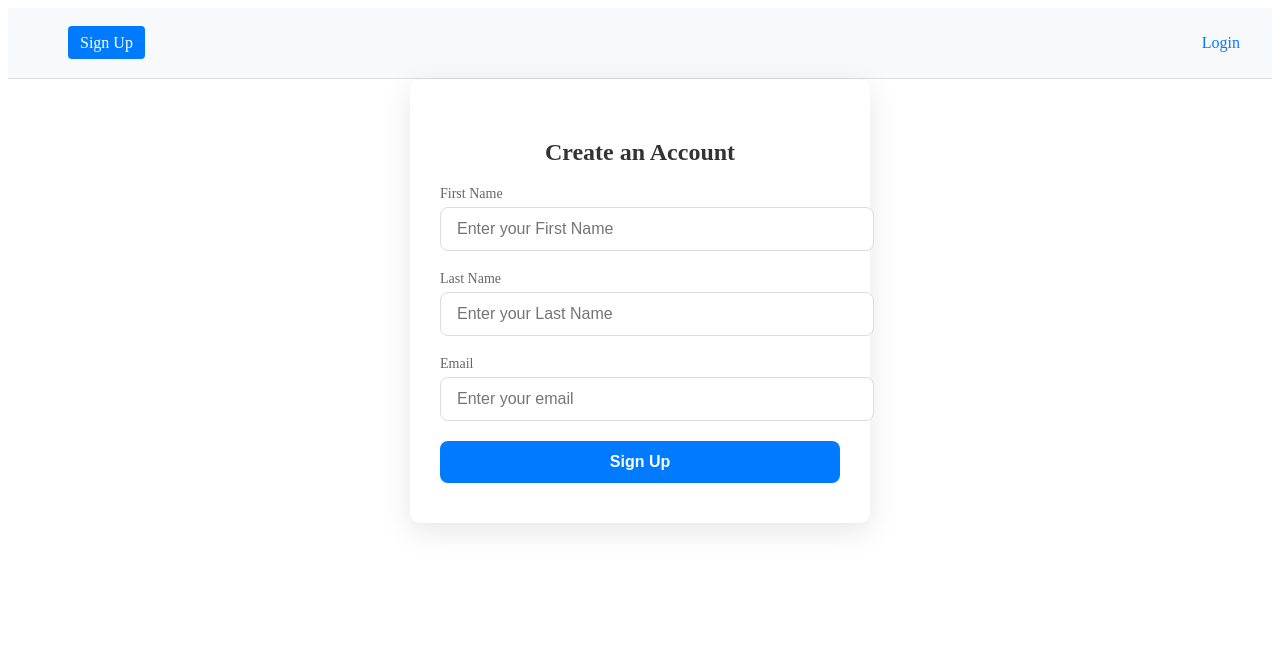
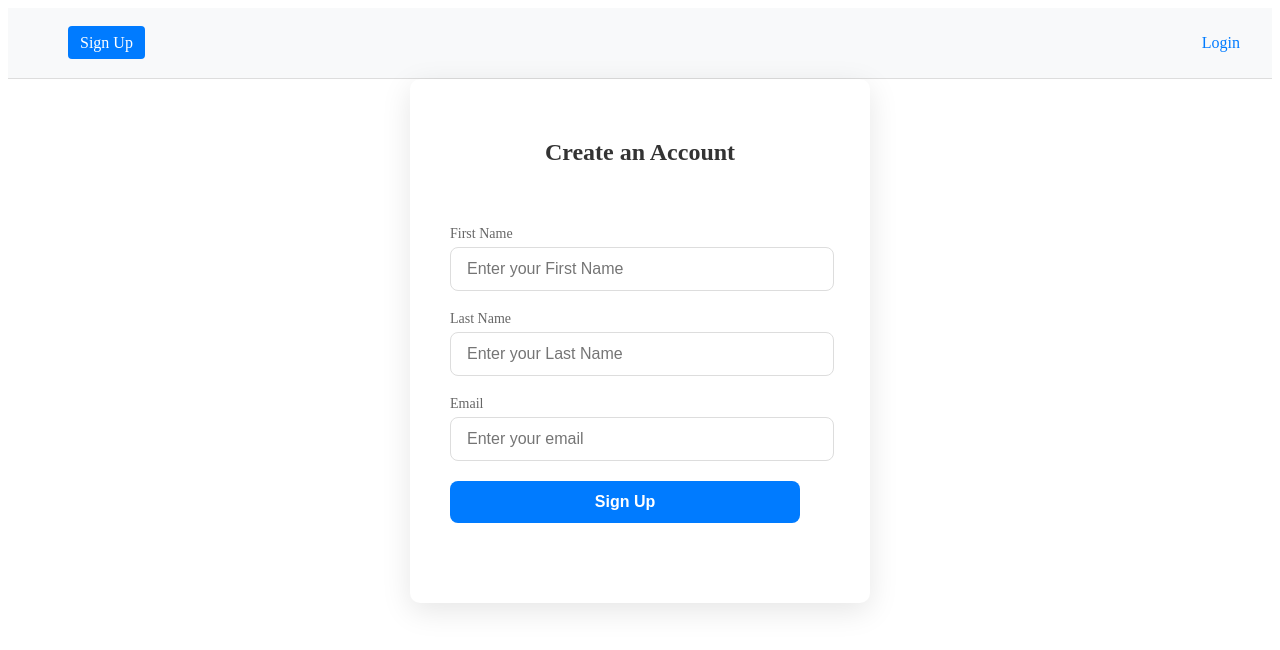
Before and after one commit to emmanueliyanu21/users, an Angular app: page /signup in a window 1280 px wide. Shown: the top 650 px of the page. Built offline with nearby package versions, Linux system fonts and the light colour scheme.

Commit message:
chore: updating padding

```diff
--- a/src/app/login/login.component.css
+++ b/src/app/login/login.component.css
@@ -14,6 +14,10 @@
   padding: 40px 30px;
   max-width: 400px;
   width: 100%;
+}
+
+.signup-form{
+  padding: 40px 40px 40px 10px;
 }
 
 .signup-title {
--- a/src/app/signup/signup.component.css
+++ b/src/app/signup/signup.component.css
@@ -25,6 +25,10 @@
 
 .signup-form .form-group {
   margin-bottom: 20px;
+}
+
+.signup-form{
+  padding: 40px 40px 40px 10px;
 }
 
 .form-label {
--- a/src/app/signup/signup.component.html
+++ b/src/app/signup/signup.component.html
@@ -33,9 +33,11 @@
         />
       </div>
 
-      <button type="submit" class="btn-submit" [disabled]="isSubmitting">
-        {{ isSubmitting ? "Submitting..." : "Sign Up" }}
-      </button>
+      <div class="form-button">
+        <button type="submit" class="btn-submit" [disabled]="isSubmitting">
+          {{ isSubmitting ? "Submitting..." : "Sign Up" }}
+        </button>
+      </div>
     </form>
 
     <div *ngIf="successMessage" class="success-message">
```
